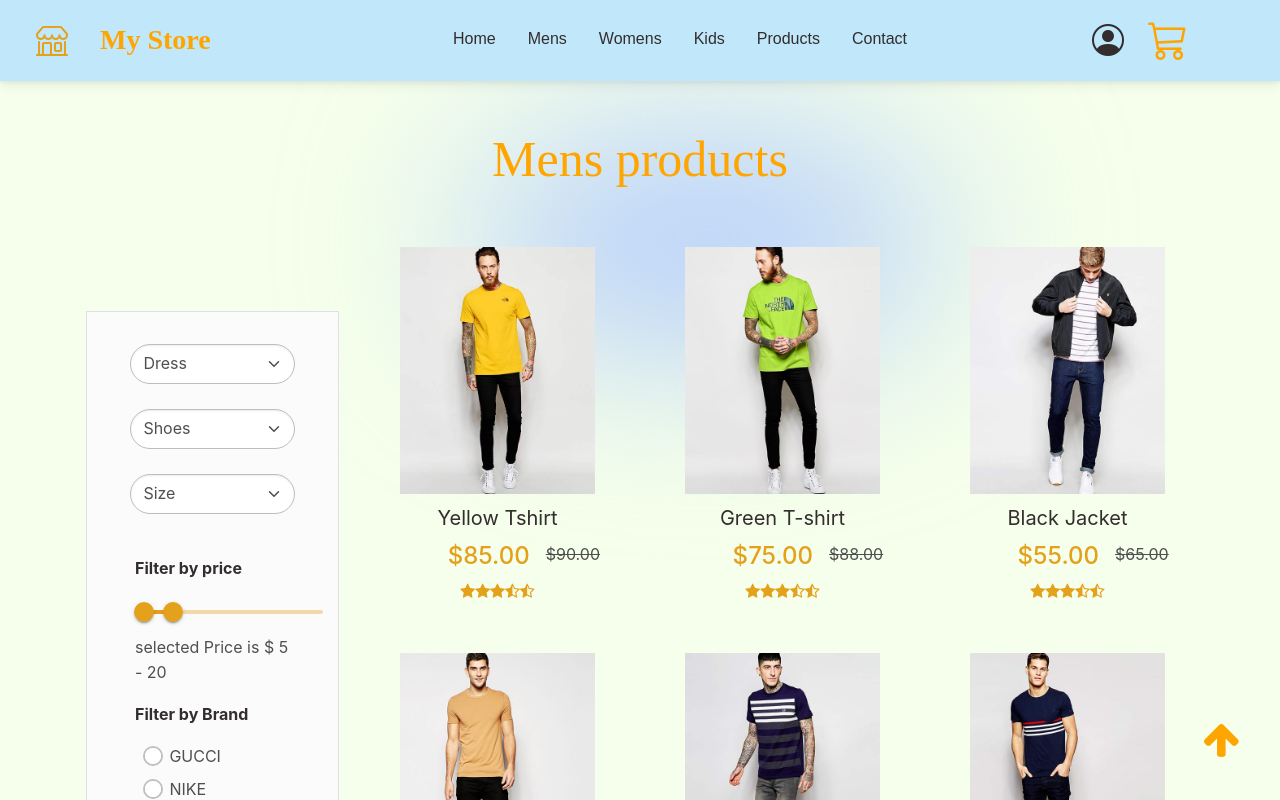
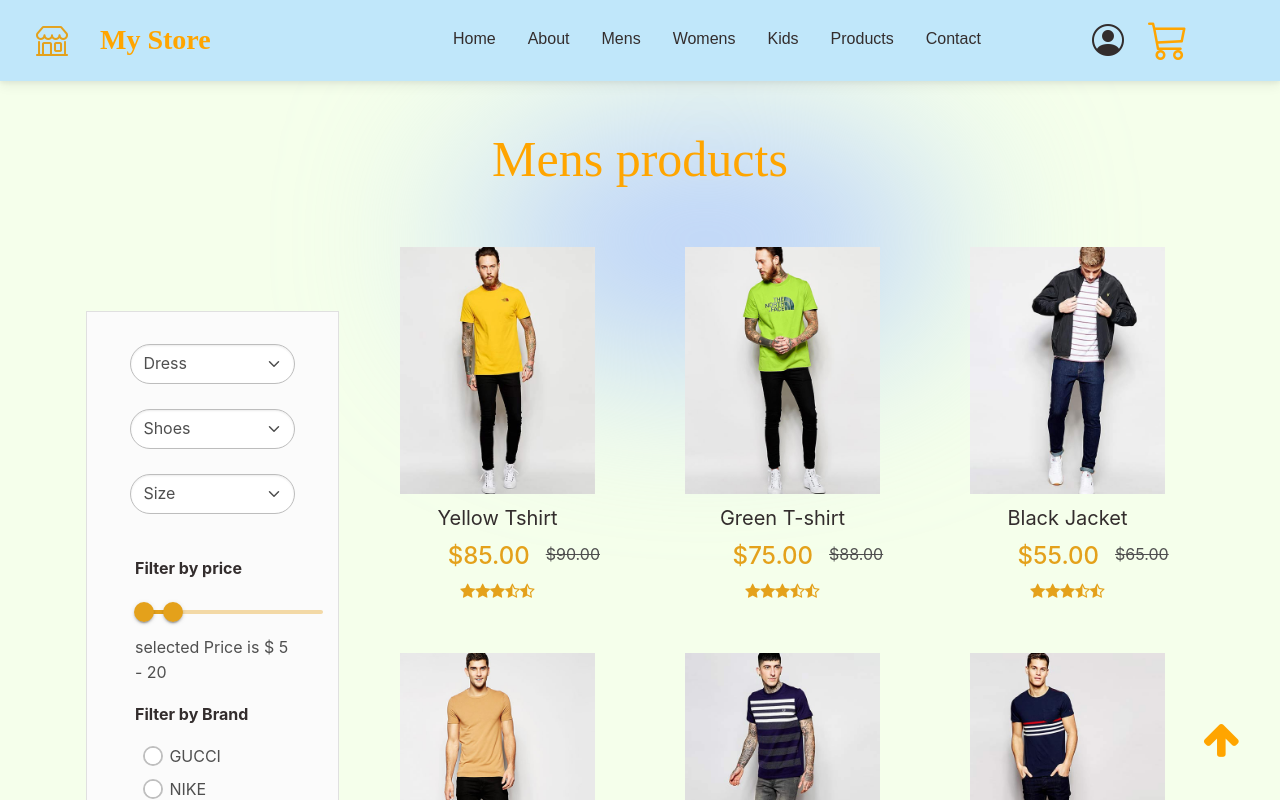
Before and after one commit to Mohit8817/MyStore, a React (Create React App) app: page /MyStore/mens in a window 1280 px wide. Shown: the top 800 px of the page. Built offline with nearby package versions, Linux system fonts and the light colour scheme.

Commit message:
about sec add

```diff
--- a/src/data.js
+++ b/src/data.js
@@ -29,10 +29,10 @@ export const links = [
         name: "Home",
         path: '/'
     },
-    //  {
-    //     name: "About",
-    //     path: '/about'
-    // },
+     {
+        name: "About",
+        path: '/about'
+    },
     {
         name: "Mens",
         path: '/mens'
```
